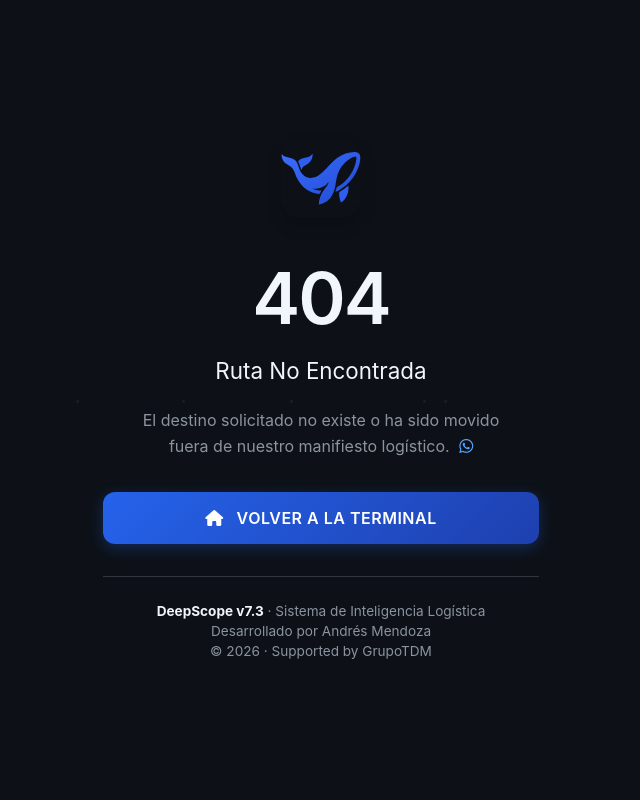
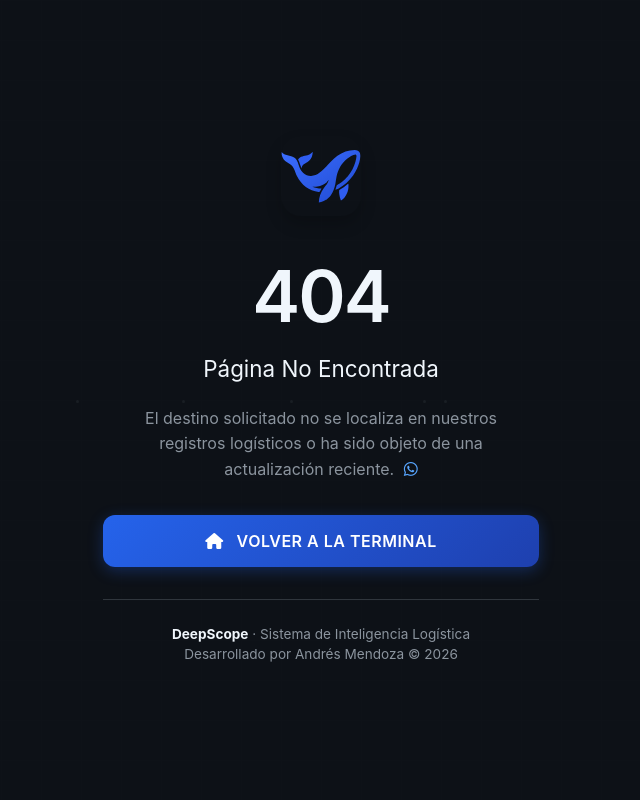
Before and after one commit to andres1-dev/deepscope, a plain HTML site: page 404.html in a window 1280 px wide. Shown: the top 800 px of the page, without its empty margins (319-959 px from the left). Drawn offline with Linux system fonts and the light colour scheme.

Commit message:
Update 404.html

```diff
--- a/404.html
+++ b/404.html
@@ -201,10 +201,10 @@
         </div>
 
         <div class="error-code">404</div>
-        <h1 class="error-title">Ruta No Encontrada</h1>
+        <h1 class="error-title">Página No Encontrada</h1>
 
         <p class="error-description">
-            El destino solicitado no existe o ha sido movido fuera de nuestro manifiesto logístico.
+            El destino solicitado no se localiza en nuestros registros logísticos o ha sido objeto de una actualización reciente.
             <a href="https://wa.me/573168007979" class="whatsapp-icon" target="_blank">
                 <i class="fab fa-whatsapp"></i>
             </a>
@@ -217,9 +217,8 @@
         </div>
 
         <div class="footer">
-            <p><strong>DeepScope v7.3</strong> · Sistema de Inteligencia Logística</p>
-            <p>Desarrollado por Andrés Mendoza</p>
-            <p>© 2026 · Supported by GrupoTDM</p>
+            <p><strong>DeepScope</strong> · Sistema de Inteligencia Logística</p>
+            <p>Desarrollado por Andrés Mendoza © 2026</p>
         </div>
     </div>
 
```
